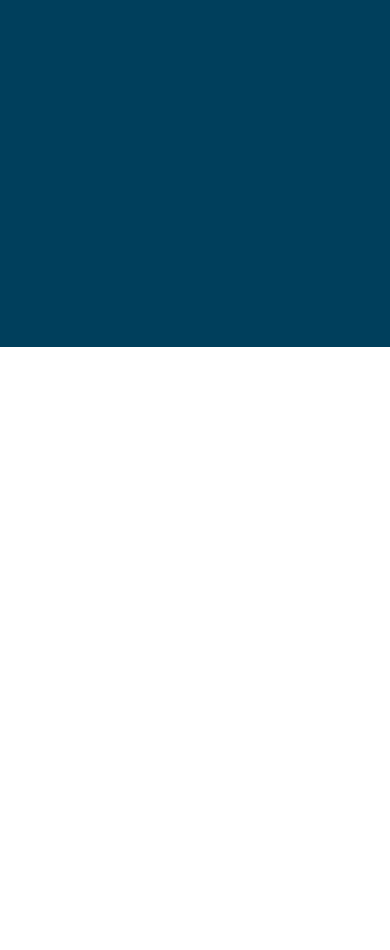
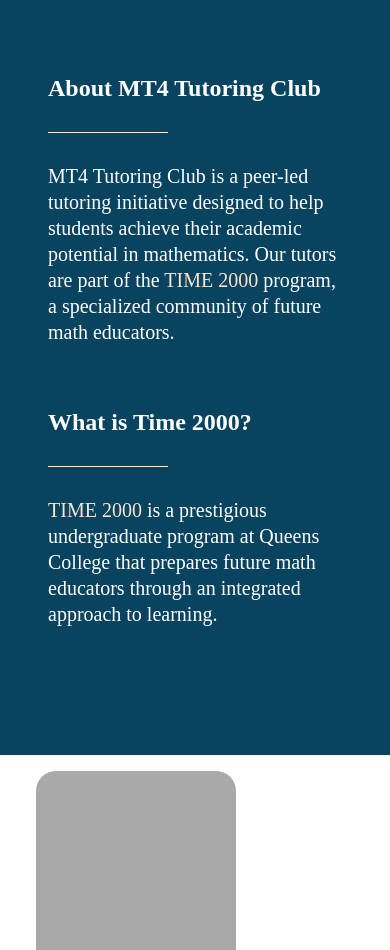
Before and after one commit to TrainerChris12/mt4, a React (Create React App) app: page / in a window 390 px wide. Shown: the part 1240-2190 px from the top of the page. Before the commit the page ends 1587 px from the top, so only its background shows below. Built offline with nearby package versions, Linux system fonts and the light colour scheme; a web font is replaced by a local one.

Commit message:
Added some content to the About section, and a scroll animation. Also started the layout for the 'meet the tutors section'. Will work on centering it and refining the behavoir so its responsive and works as intended. Also need to ask administrtors of Time what else could/should add to the website

```diff
--- a/src/App.css
+++ b/src/App.css
@@ -3,11 +3,11 @@
 }
 .backgroundCircle {
     position: absolute;
-    height: 55vh;
-    width: 90vw;
+    height: 500px;
+    width: 95vw;
     border-radius: 0 0 1000px 0;
     top: 0;
-    left: -50px;
+    left: 0;
     background-color: var(--accent-primary);
     z-index: -1;
     opacity: 50%;
--- a/src/App.js
+++ b/src/App.js
@@ -2,6 +2,7 @@
 import Navbar from './components/Navbar/Navbar.js';
 import Landing from "./components/Landing/Landing";
 import About from "./components/About/About";
+import Tutors from "./components/Tutors/Tutors";
 import React from "react";
 
 function App() {
@@ -11,6 +12,7 @@
           <Navbar/>
           <Landing/>
           <About/>
+          <Tutors/>
       </div>
   );
 }
--- a/src/components/About/About.css
+++ b/src/components/About/About.css
@@ -1,5 +1,65 @@
 .aboutSectionBackground {
     background-color: var(--base-bg-color-2);
     margin-top: calc(var(--spacing-xxl) * 4);
-    height: 400px;
+    padding: calc(var(--spacing-xxl) * 2) 0;
 }
+
+.aboutSectionBackground .shortBlurb:nth-child(2) {
+    margin-top: var(--spacing-xxl);
+}
+
+.shortBlurb {
+    opacity: 0;
+    transform: translateY(-50px);
+    transition: opacity 1.5s, transform 2s;
+}
+
+
+.visible {
+    opacity: 1;
+    transform: translateY(0);
+}
+.shortBlurb h3 {
+    color: white;
+    font-size: var(--h3-font-size);
+    text-align: left;
+    margin: 0 var(--spacing-xl);
+}
+
+.shortBlurb   p {
+    color: white;
+    font-size: var(--p-font-size);
+    line-height: 1.3;
+    text-align: left;
+    margin: 0 var(--spacing-xl);
+
+}
+
+.shortBlurb .line {
+    width: 120px;
+    height: 1px;
+    background-color: antiquewhite;
+    margin: 30px 0 30px var(--spacing-xl);
+}
+
+.shortBlurb p span a {
+    transition: color .3s ease, transform .3s ease;
+}
+
+.shortBlurb p span a:link{
+    color: #fae4d0;
+}
+
+.shortBlurb p span a:visited {
+    color: #99e2f8;
+}
+
+.shortBlurb p span a:hover {
+    color: var(--accent-secondary-dark);
+
+}
+
+.shortBlurb p span a:active {
+    color: var(--accent-secondary);
+
+}
--- a/src/components/About/About.js
+++ b/src/components/About/About.js
@@ -1,10 +1,38 @@
 import React from 'react';
 import './About.css';
+import useIntersectionObserver from "./InterSectionObserver";
+
 
 
 function About() {
+    const [paragraph1, isVisible1] = useIntersectionObserver();
+    const [paragraph2, isVisible2] = useIntersectionObserver();
+
     return (
-        <div className="aboutSectionBackground"></div>
+        <div className="aboutSectionBackground">
+            <div className={`shortBlurb ${isVisible1 ? 'visible' : '' }`} ref={paragraph1}>
+                <h3>About MT4 Tutoring Club</h3>
+                <div className='line'></div>
+                <p>MT4 Tutoring Club is a peer-led tutoring initiative designed to help students achieve their
+                    academic potential in mathematics. Our tutors are part of the
+                    <span>
+                        <a href="https://www.qc.cuny.edu/academics/seys/time-2000-program-overview/"> TIME 2000 </a>
+                    </span>
+                    program, a specialized
+                    community of future math educators.</p>
+            </div>
+            <div className={`shortBlurb ${isVisible2 ? 'visible' : '' }`} ref={paragraph2}>
+                <h3>What is Time 2000?</h3>
+                <div className='line'></div>
+                <p>
+                    <span>
+                        <a href="https://www.qc.cuny.edu/academics/seys/time-2000-program-overview/"> TIME 2000 </a>
+                    </span>
+                    is a prestigious undergraduate program at Queens College that prepares future math
+                    educators through an integrated approach to learning.
+                </p>
+            </div>
+        </div>
     )
 }
 
--- /dev/null
+++ b/src/components/About/InterSectionObserver.js
@@ -0,0 +1,29 @@
+import {useEffect, useRef, useState} from "react";
+
+const useIntersectionObserver = (options = {threshold: .1}) => {
+    const [isVisible, setIsVisible] = useState(false);
+    const elementRef = useRef(null);
+
+    useEffect(() => {
+        const observer = new IntersectionObserver(
+            ([entry]) => {
+                setIsVisible(entry.isIntersecting);
+            },
+            {threshold: 0.1}
+        );
+
+        if (elementRef.current) {
+            observer.observe(elementRef.current);
+        }
+
+        return () => {
+            if (elementRef.current) {
+                observer.unobserve(elementRef.current);
+            }
+        };
+
+    }, [options]);
+    return [elementRef, isVisible];
+}
+
+export default useIntersectionObserver;
--- /dev/null
+++ b/src/components/Tutors/Tutors.css
@@ -0,0 +1,17 @@
+.tutorsContainer {
+    display: flex;
+    flex-wrap: wrap;
+    gap: var(--spacing-sm);
+    padding: var(--spacing-sm);
+    margin: 0 20px;
+}
+
+.tutorBox {
+    width: 200px;
+    height: 200px;
+    background-color: darkgrey;
+    border-radius: 20px;
+    flex-shrink: 0;
+    flex-grow: 0;
+
+}
--- /dev/null
+++ b/src/components/Tutors/Tutors.js
@@ -0,0 +1,19 @@
+import React from 'react';
+import './Tutors.css';
+
+function Tutors () {
+    return (
+        <div className="tutorsContainer">
+            <div className={'tutorBox'}></div>
+            <div className={'tutorBox'}></div>
+            <div className={'tutorBox'}></div>
+            <div className={'tutorBox'}></div>
+            <div className={'tutorBox'}></div>
+            <div className={'tutorBox'}></div>
+            <div className={'tutorBox'}></div>
+            <div className={'tutorBox'}></div>
+        </div>
+    )
+}
+
+export default Tutors;
--- a/src/index.css
+++ b/src/index.css
@@ -15,11 +15,11 @@
 /*  Base Colors  */
   --base-bg-color: #3783c6;
   --base-text-color: #72b5d6;
-  --base-bg-color-2: #003f5c;
+  --base-bg-color-2: #084360;
 
   /* Accent Colors  */
   --accent-primary: #83b3f4;
- --accent-secondary: #ffb703;
+ --accent-secondary: #f1c151;
 --accent-secondary-dark: #fb8500;
 
 /*  Borders  */
@@ -36,5 +36,6 @@
 
   --h1-font-size: clamp(48px, 5vw, 64px); /* Min 24px, scales with 5vw, max 40px */
   --h2-font-size: clamp(32px, 5vw, 50px);
+  --h3-font-size: clamp(24px, 5vw, 42px);
   --p-font-size: clamp(20px, 3vw, 28px);
 }
```
